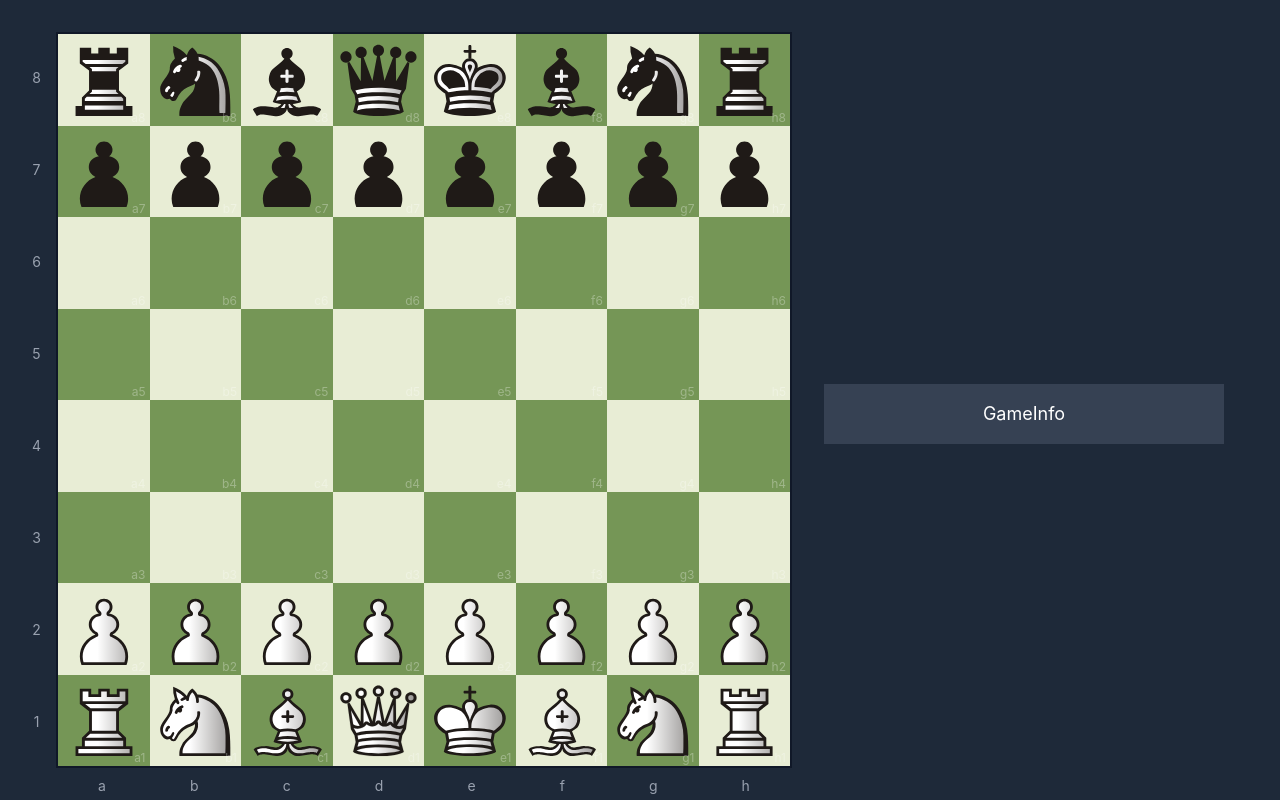
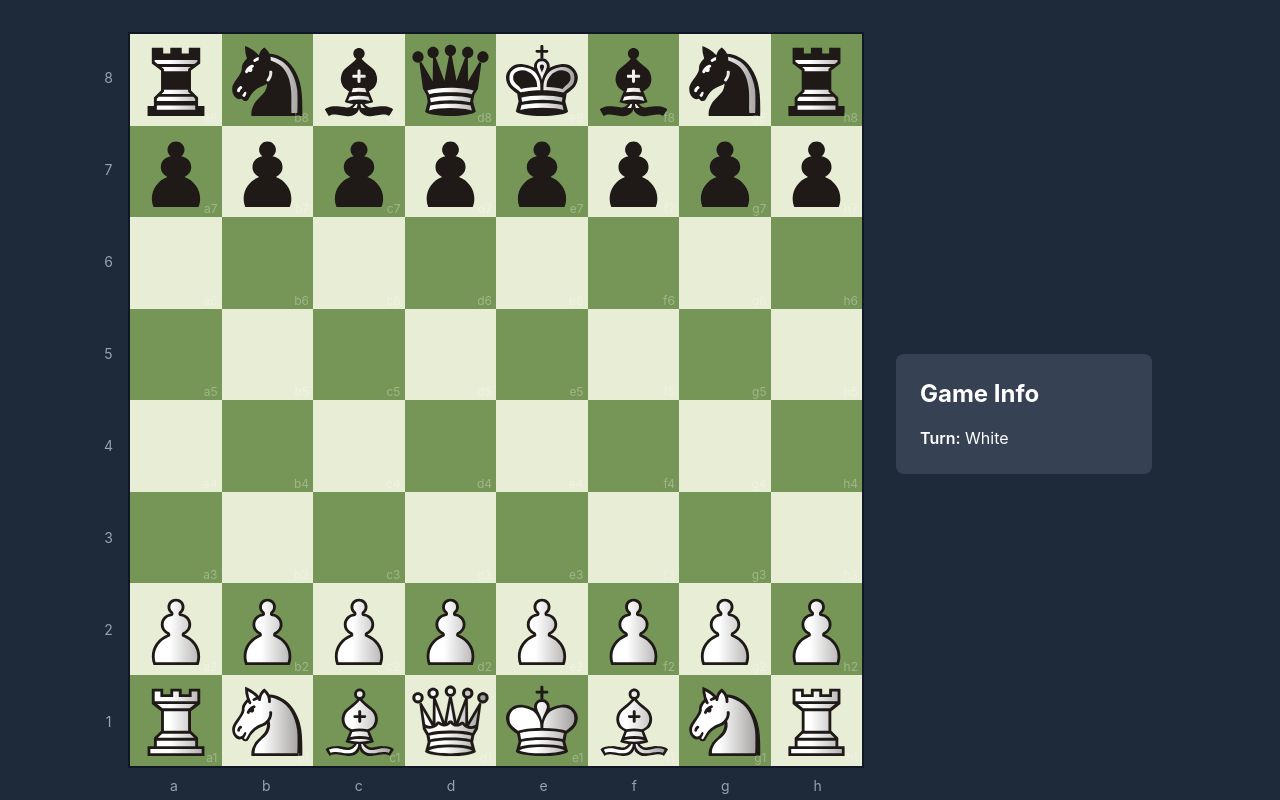
Before and after one commit to ankits1626/chess, a React app in the folder frontend/app/: page / in a window 1280 px wide. Built offline with nearby package versions, Linux system fonts and the light colour scheme; the HTML template or start-up script is replaced by a standard one.

Commit message:
added a game controller

```diff
--- a/frontend/app/src/App.tsx
+++ b/frontend/app/src/App.tsx
@@ -1,13 +1,18 @@
 import GameBoard from './components/GameBoard';
 import GameInfo from './components/GameInfo';
+import GameController from './components/GameController';
 
 function App() {
   return (
     <div className="flex items-center justify-center min-h-screen bg-gray-800 text-white p-8">
-      <div className="flex flex-row gap-8 items-center">
-        <GameBoard />
-        <GameInfo />
-      </div>
+      <GameController>
+        {(game) => (
+          <div className="flex flex-row gap-8 items-center">
+            <GameBoard game={game} />
+            <GameInfo game={game} />
+          </div>
+        )}
+      </GameController>
     </div>
   );
 }
--- a/frontend/app/src/components/GameBoard.tsx
+++ b/frontend/app/src/components/GameBoard.tsx
@@ -1,4 +1,4 @@
-import { Chess } from 'chess.js';
+import type { Chess } from 'chess.js';
 import Square from './Square';
 import type {
   SquareColor,
@@ -10,8 +10,11 @@ import type {
   PieceColor
 } from '../types/chess';
 
-const GameBoard = () => {
-  const game = new Chess();
+interface GameBoardProps {
+  game: Chess;
+}
+
+const GameBoard = ({ game }: GameBoardProps) => {
   const board = game.board();
 
   const files: ChessFile[] = ['a', 'b', 'c', 'd', 'e', 'f', 'g', 'h'];
--- /dev/null
+++ b/frontend/app/src/components/GameController.tsx
@@ -0,0 +1,17 @@
+import { useState } from 'react';
+import { Chess } from 'chess.js';
+import type { Square } from '../types/chess';
+
+interface GameControllerProps {
+  children: (game: Chess) => React.ReactNode;
+}
+
+const GameController = ({ children }: GameControllerProps) => {
+  const [game, setGame] = useState(() => new Chess());
+
+  // This component doesn't render UI itself, but provides state to its children.
+  // The type assertion here is safe because React guarantees children will be present.
+  return <>{children(game)}</>;
+};
+
+export default GameController;
--- a/frontend/app/src/components/GameInfo.tsx
+++ b/frontend/app/src/components/GameInfo.tsx
@@ -1,7 +1,41 @@
-const GameInfo = () => {
+import type { Chess } from 'chess.js';
+
+interface GameInfoProps {
+  game: Chess;
+}
+
+const GameInfo = ({ game }: GameInfoProps) => {
+  const turn = game.turn() === 'w' ? 'White' : 'Black';
+  const isCheck = game.isCheck();
+  const isCheckmate = game.isCheckmate();
+  const isDraw = game.isDraw();
+  const isStalemate = game.isStalemate();
+
   return (
-    <div className="w-100 p-4 bg-gray-700 flex flex-col items-center justify-center">
-      <p className="text-white text-lg">GameInfo</p>
+    <div className="bg-gray-700 p-6 rounded-lg w-full lg:w-64">
+      <h2 className="text-2xl font-bold mb-4">Game Info</h2>
+
+      <div className="space-y-2">
+        <p><span className="font-semibold">Turn:</span> {turn}</p>
+
+        {isCheck && !isCheckmate && (
+          <p className="text-yellow-400 font-semibold">Check!</p>
+        )}
+
+        {isCheckmate && (
+          <p className="text-red-400 font-bold text-xl">
+            Checkmate! {turn === 'White' ? 'Black' : 'White'} wins!
+          </p>
+        )}
+
+        {isStalemate && (
+          <p className="text-blue-400 font-bold">Stalemate - Draw!</p>
+        )}
+
+        {isDraw && !isStalemate && (
+          <p className="text-blue-400 font-bold">Draw!</p>
+        )}
+      </div>
     </div>
   );
 };
```
Also changed, not shown: 1 other file (tests, documents, lock files or other folders).
